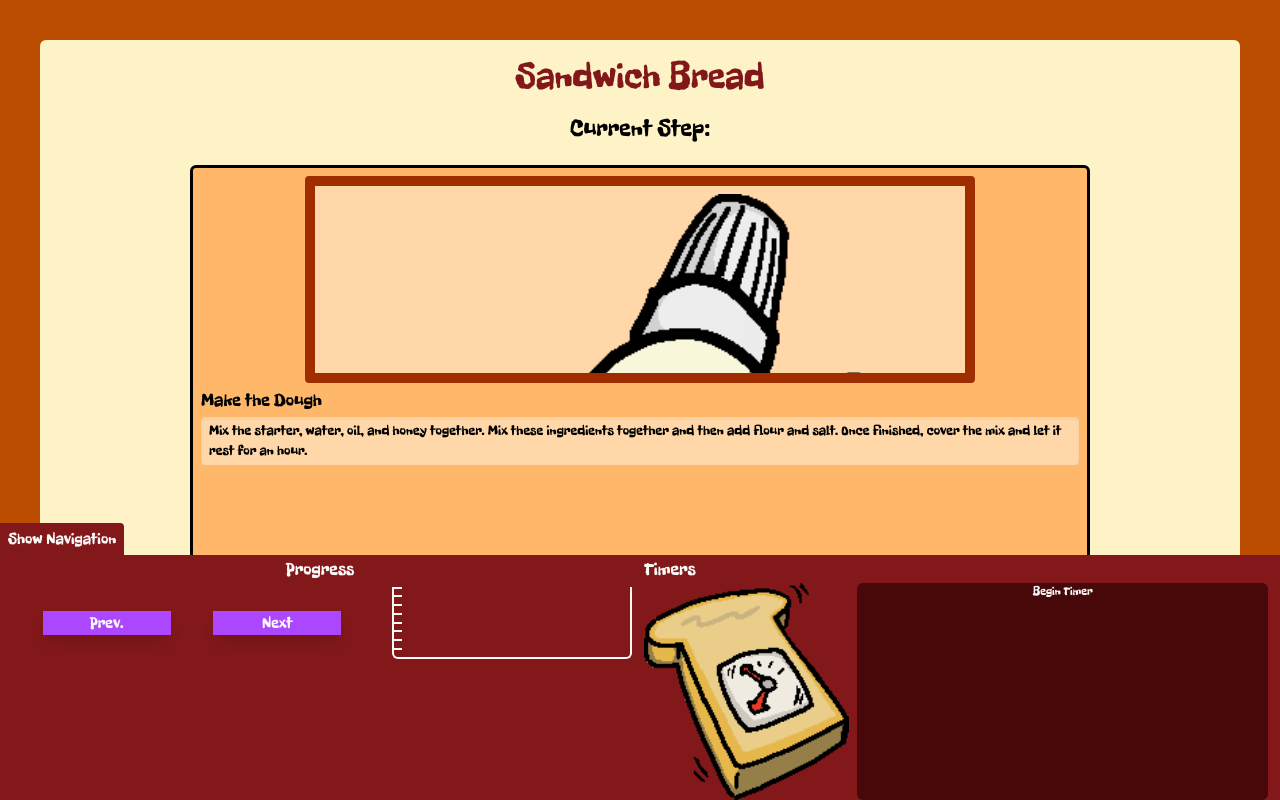
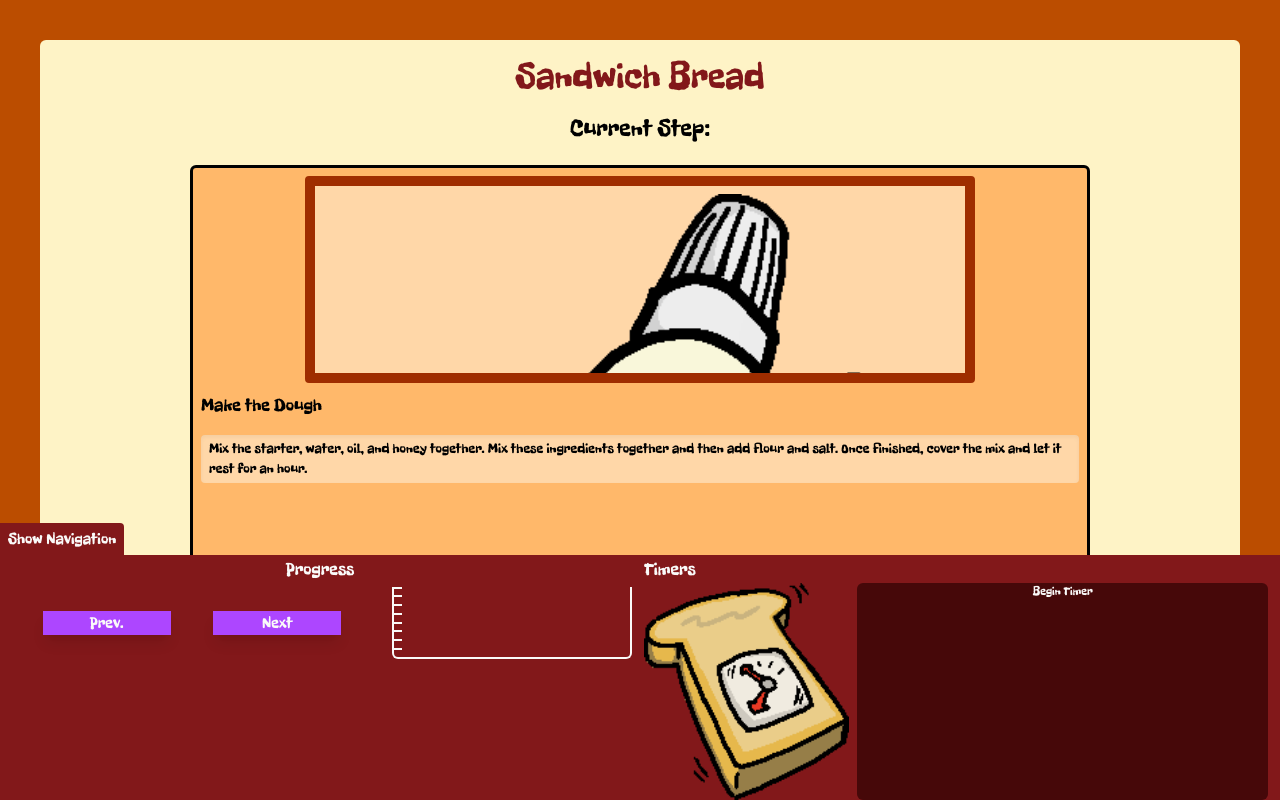
Before and after one commit to rdietscht/mom-bread, a SvelteKit app: page /progress/sandwich in a window 1280 px wide. Built offline with nearby package versions, Linux system fonts and the light colour scheme.

Commit message:
Fixing visual bug with progress cards

```diff
--- a/src/routes/progress/[btype]/+page.svelte
+++ b/src/routes/progress/[btype]/+page.svelte
@@ -39,7 +39,7 @@
             />
         </div>
         <div class="px-2 h-1/2 text-lg">
-            <div class="h-1/6 flex flex-row items-center">{step.title}</div>
+            <div class="h-fit py-2 mb-2 flex flex-row items-center">{step.title}</div>
             <div class="text-sm py-1 px-2 h-fit max-h-5/6 overflow-y-auto bg-orange-200 rounded-sm inset-shadow-sm">
                 {step.desc}
             </div>
```
